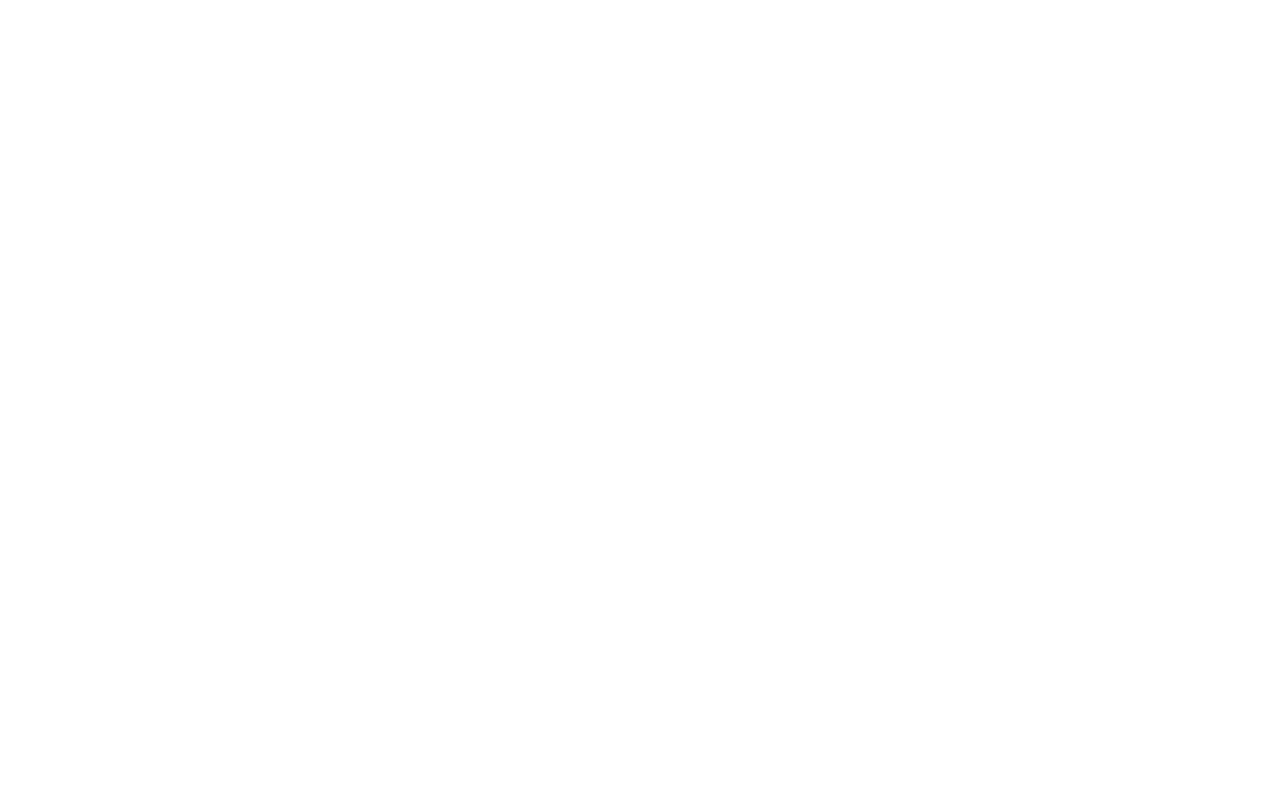
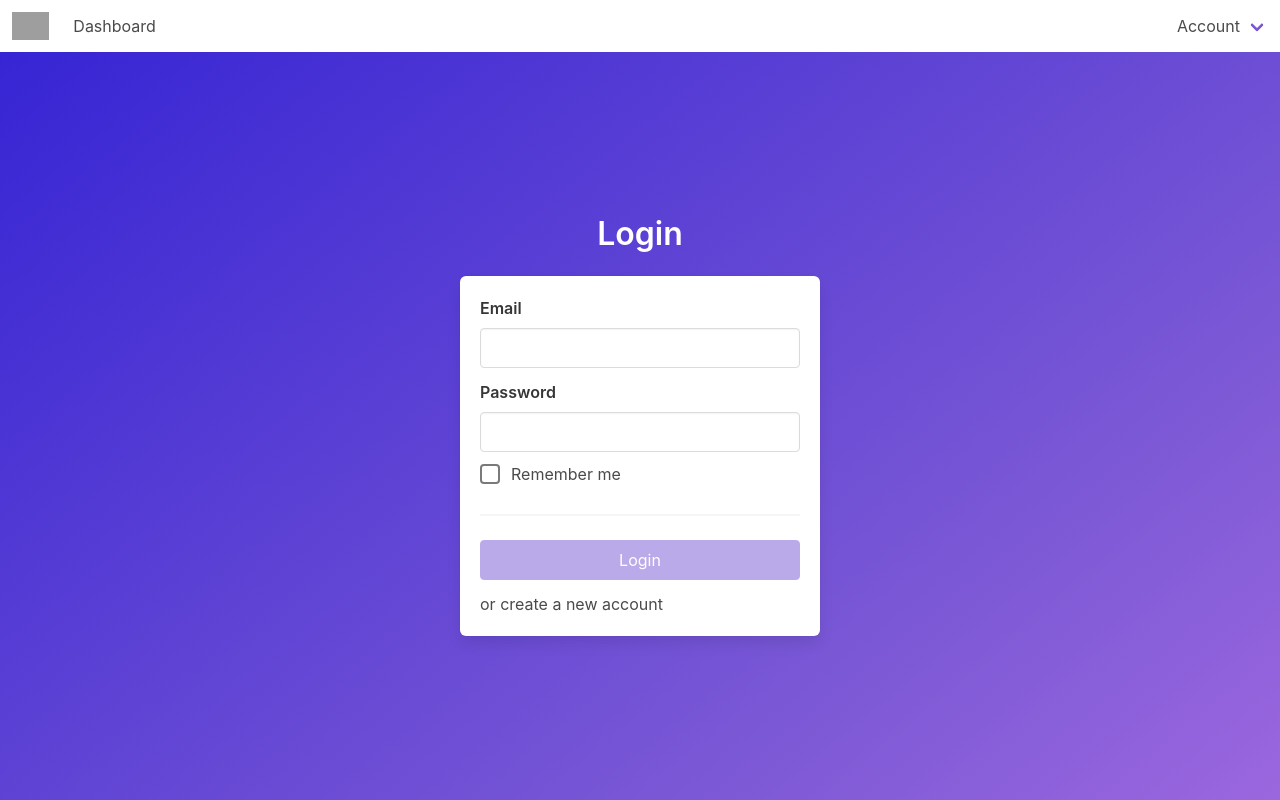
Before and after one commit to Shrimpstronaut/larabase-jwt, a Vue app in the folder resources/frontend/app/: page /login in a window 1280 px wide. Built offline with nearby package versions, Linux system fonts and the light colour scheme; grey boxes are pictures that could not be loaded.

Commit message:
updated routing to include new views

```diff
--- a/resources/frontend/app/src/router.js
+++ b/resources/frontend/app/src/router.js
@@ -1,26 +1,74 @@
 import Vue from "vue";
 import Router from "vue-router";
 import Home from "./views/Home.vue";
+import About from "./views/About.vue";
+import AppLayout from "./layouts/AppLayout";
+import DashboardView from "./views/DashboardView";
+import PublicLayout from "./layouts/PublicLayout";
+import LoginView from "./views/LoginView";
+import RegistrationView from "./views/RegistrationView";
+import store from "./store"
+import PageNotFoundView from "./views/PageNotFoundView";
 
 Vue.use(Router);
 
-export default new Router({
+const router = new Router({
     mode: "history",
     base: process.env.BASE_URL | '/',
     routes: [
         {
-            path: "/",
-            name: "home",
-            component: Home
+            path: '/',
+            component: PublicLayout,
+            children: [
+                {
+                    path: '',
+                    name: 'home',
+                    component: Home
+                },
+                {
+                    path: 'about',
+                    name: 'about',
+                    component: About
+                },
+                {
+                    path: 'login',
+                    name: 'login',
+                    component: LoginView
+                },
+                {
+                    path: 'register',
+                    name: 'register',
+                    component: RegistrationView
+                }
+            ]
         },
         {
-            path: "/about",
-            name: "about",
-            // route level code-splitting
-            // this generates a separate chunk (about.[hash].js) for this route
-            // which is lazy-loaded when the route is visited.
-            component: () =>
-                import(/* webpackChunkName: "about" */ "./views/About.vue")
+            path: '/app',
+            component: AppLayout,
+            meta: {requiresAuth: true},
+            children: [
+                {
+                    path: '',
+                    name: 'dashboard',
+                    meta: {requiresAuth: true},
+                    component: DashboardView,
+                }
+            ]
+        },
+        {
+            path: '*',
+            name: 'notfound',
+            component: PageNotFoundView
         }
     ]
 });
+
+router.beforeEach((to, from, next) => {
+    // check for route authentication requirements and login status
+    if (to.matched.some(m => m.meta.requiresAuth) && !store.getters.isAuthenticated)
+        next({name: 'login'})
+    else
+        next()
+})
+
+export default router
```
